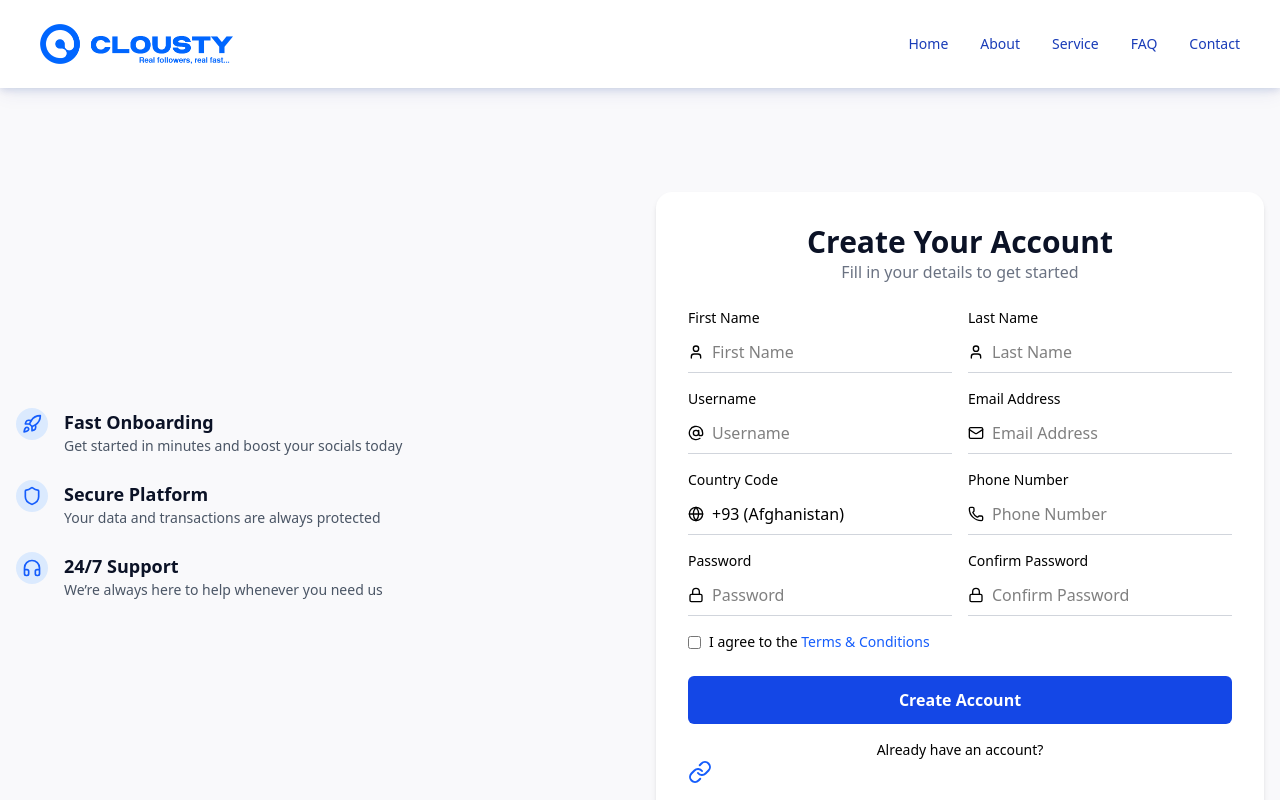
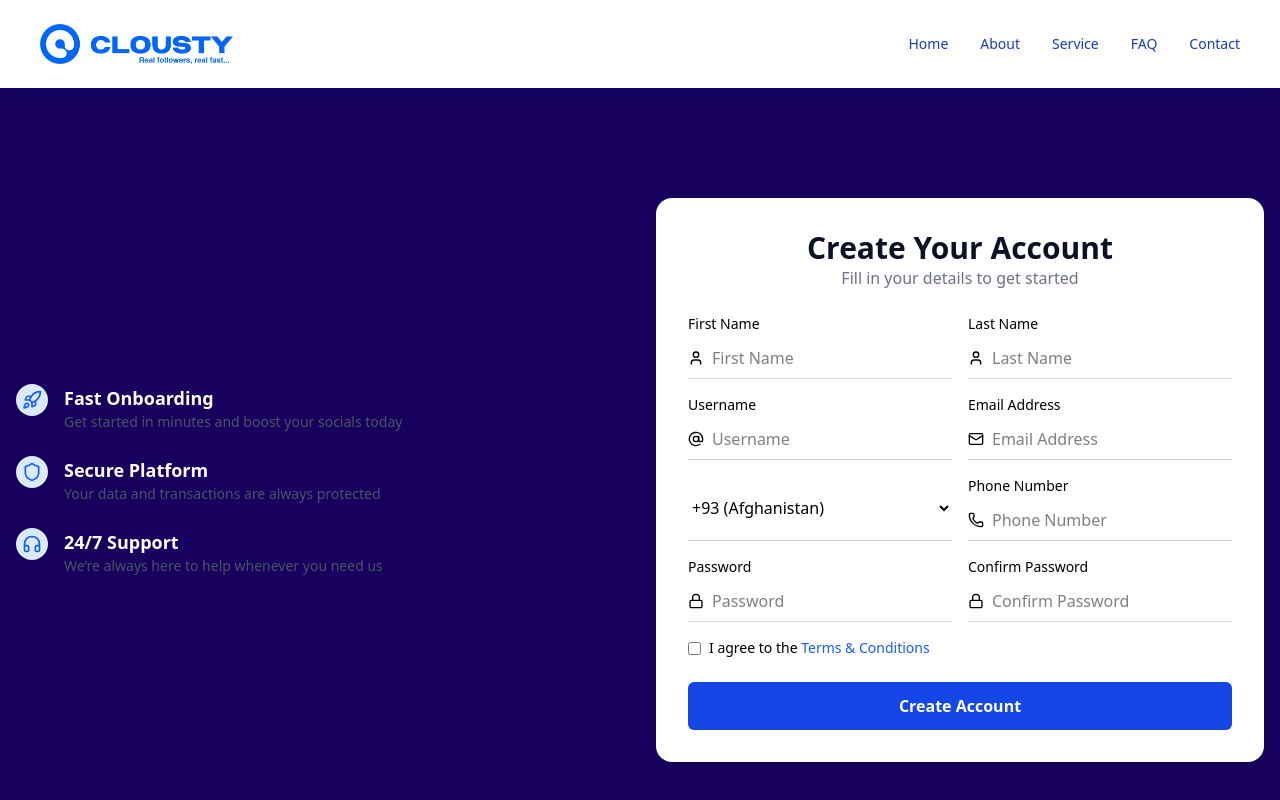
Before and after one commit to Abdul-hameed1184/cloutsy, a React (Vite) app: page /register in a window 1280 px wide. Shown: the top 800 px of the page. Built offline with nearby package versions, Linux system fonts and the light colour scheme.

Commit message:
Made all change, Push to Vercel

```diff
--- a/src/components/common/Feature.jsx
+++ b/src/components/common/Feature.jsx
@@ -7,7 +7,7 @@ const Feature = ({ icon, title, description }) => (
       {icon}
     </div>
     <div>
-      <h4 className="text-lg font-semibold text-[#0b1226]">{title}</h4>
+      <h4 className="text-lg font-semibold text-[#ffffff]">{title}</h4>
       <p className="text-sm text-gray-600">{description}</p>
     </div>
   </div>
--- a/src/pages/Register.jsx
+++ b/src/pages/Register.jsx
@@ -6,7 +6,7 @@ import { User, AtSign, Mail, Globe, Phone, Lock, Rocket, Shield, Headphones, Lin
 
 const Register = () => {
   return (
-    <div className="min-h-screen flex items-center justify-center bg-[#f9f9fb] px-4 py-8 pt-48">
+    <div className="min-h-screen flex items-center justify-center bg-[#17005d] px-4 py-8 pt-48">
       <div className="max-w-7xl w-full grid grid-cols-1 md:grid-cols-2 gap-8">
         {/* Left Side: Features */}
         <div className="flex flex-col justify-center gap-6">
@@ -45,11 +45,21 @@ const Register = () => {
               icon={<Mail size={16} />}
               type="email"
             />
-            <Input
-              label="Country Code"
-              icon={<Globe size={16} />}
-              defaultValue="+93 (Afghanistan)"
-            />
+            <select className="border-b-1 border-gray-300 outline-none"
+            defaultValue="+93"
+            name="countryCode" icon={<Globe size={16}/>}
+            >
+            <option value="+93">+93 (Afghanistan)</option>
+            <option value="+1">+1 (United States)</option>
+            <option value="+44">+44 (United Kingdom)</option>
+            <option value="+91">+91 (India)</option>
+            <option value="+61">+61 (Australia)</option>
+            <option value="+81">+81 (Japan)</option>
+            <option value="+49">+49 (Germany)</option>
+            <option value="+234">+234 (Nigeria)</option>
+            <option value="+971">+971 (UAE)</option>
+            {/* Add more countries as needed */}
+          </select>
             <Input label="Phone Number" icon={<Phone size={16} />} />
             <Input label="Password" icon={<Lock size={16} />} type="password" />
             <Input
@@ -73,12 +83,6 @@ const Register = () => {
             Create Account
           </button>
 
-          <p className="text-center text-sm mt-4">
-            Already have an account?{" "}
-            <Link to={'/'} className="text-blue-600 font-medium">
-              Login Here
-            </Link>
-          </p>
         </div>
       </div>
     </div>
```
